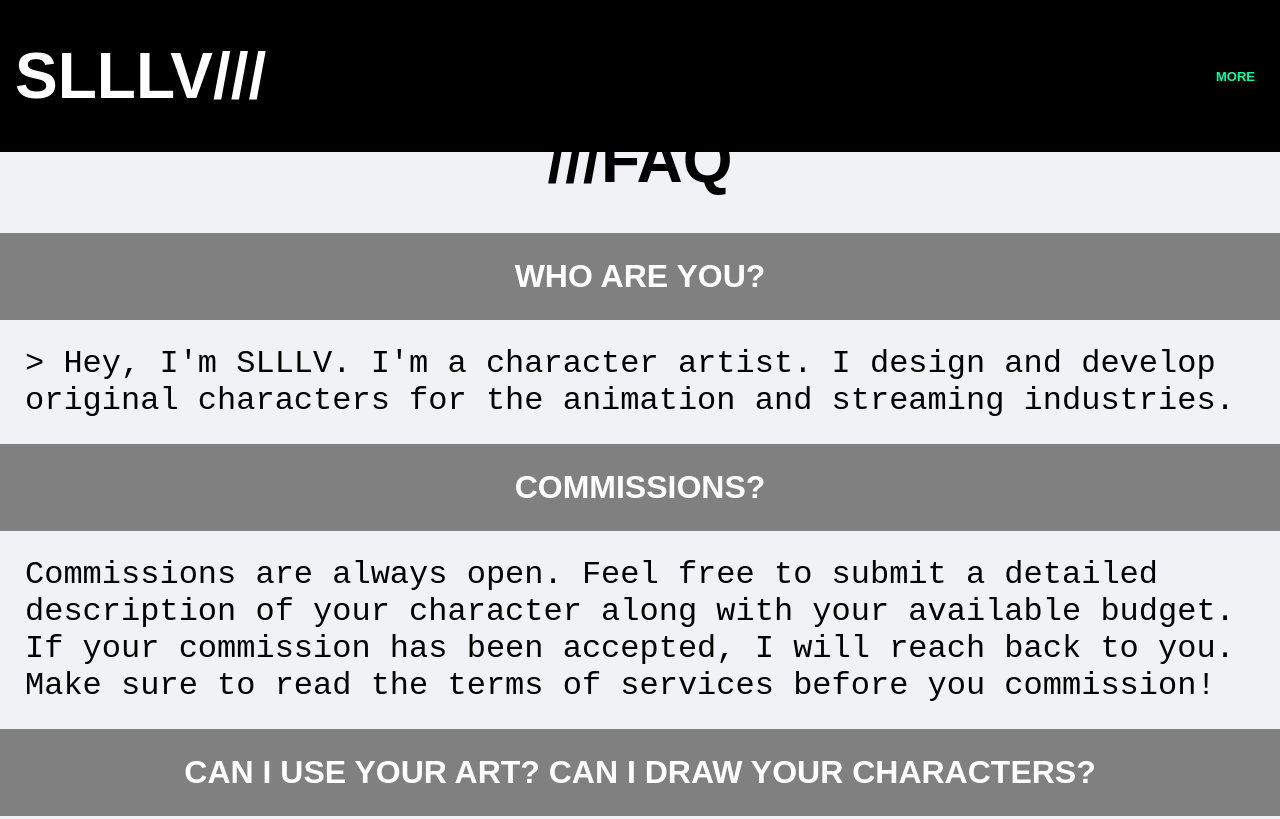
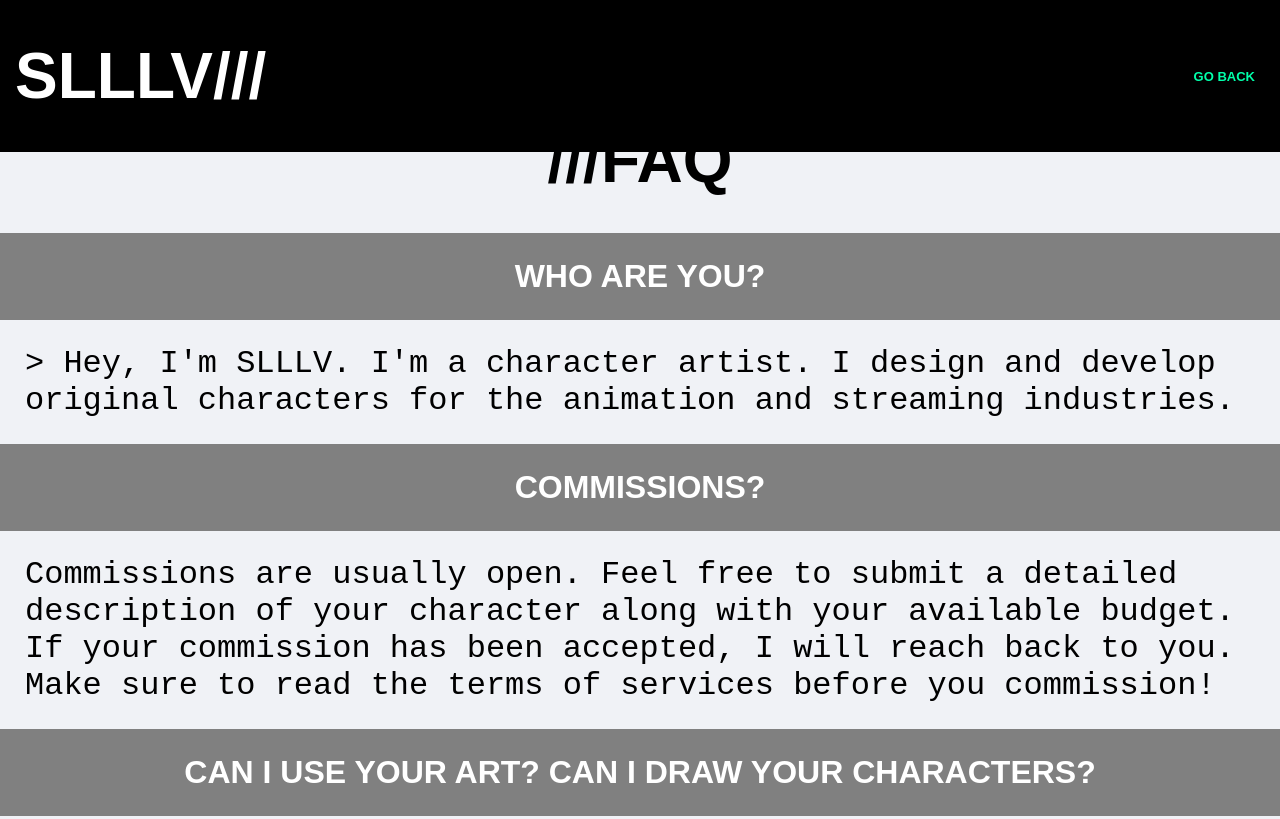
Before and after one commit to slllv/slllv.github.io, a plain HTML site: page faq.html in a window 1280 px wide. Shown: the top 819 px of the page. Drawn offline with Linux system fonts and the light colour scheme.

Commit message:
Update faq.html

```diff
--- a/faq.html
+++ b/faq.html
@@ -16,8 +16,8 @@
 <body oncontextmenu="return false;" >
 
 <header>
-<a href="index.html"onContextMenu="return false;" id="logo">SLLLV///</a>
-<a onContextMenu="return false;" href="links.html" id="info">More</a>
+<a href="https://slllv.com"onContextMenu="return false;" id="logo">SLLLV///</a>
+<a onContextMenu="return false;" href="https://slllv.com/links" id="info">Go back</a>
 </header>
 
 
@@ -30,7 +30,7 @@
 <p>> Hey, I'm SLLLV. I'm a character artist. I design and develop original characters for the animation and streaming industries.</p>
 
 <h1>Commissions?</h1>
-<p>Commissions are always open. Feel free to submit a detailed description of your character along with your available budget.
+<p>Commissions are usually open. Feel free to submit a detailed description of your character along with your available budget.
 If your commission has been accepted, I will reach back to you. Make sure to read the terms of services before you commission!</p>
 
 
```
